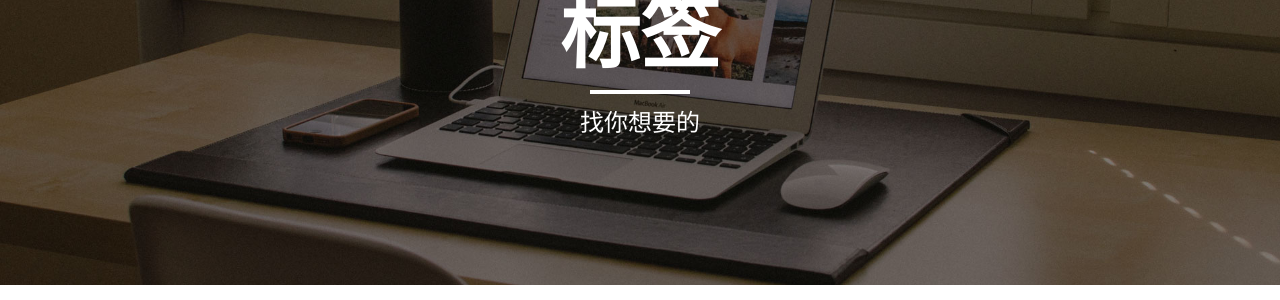
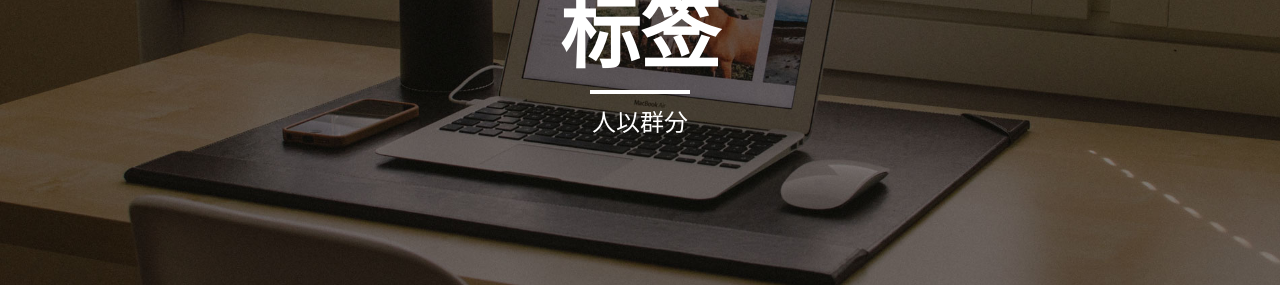
Before and after one commit to zongkaizhang/zongkaizhang.github.com, a Jekyll site: the page built from tags.html, in a window 1280 px wide. Shown: the part 163-463 px from the top of the page. Built offline with Jekyll 4.4.1, drawn with Linux system fonts in a browser that asks for light colours; nearby versions of some CDN libraries.

Commit message:
Update tags.html

```diff
--- a/tags.html
+++ b/tags.html
@@ -1,7 +1,7 @@
 ---
 layout: page
 title: 标签
-description: "找你想要的"
+description: "人以群分"
 header: Posts By Tag
 group: navigation
 ---
```
